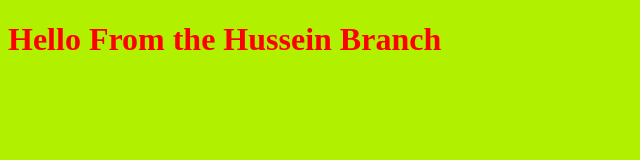
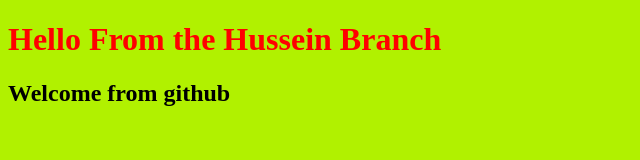
Before and after one commit to Hussein-Mohamed-Said-ISMAIL/MyProjects, a plain HTML site: page index.html in a window 1280 px wide. Shown: the whole page, without its empty margins (0-640 px from the left). Drawn offline with Linux system fonts and the light colour scheme.

Commit message:
Update index.html

```diff
--- a/index.html
+++ b/index.html
@@ -9,6 +9,7 @@
 </head>
 <body>
     <h1>Hello From the Hussein Branch </h1>
+    <h2>Welcome from github</h2>
     <script src="script.js"></script>
 </body>
 </html>
```
